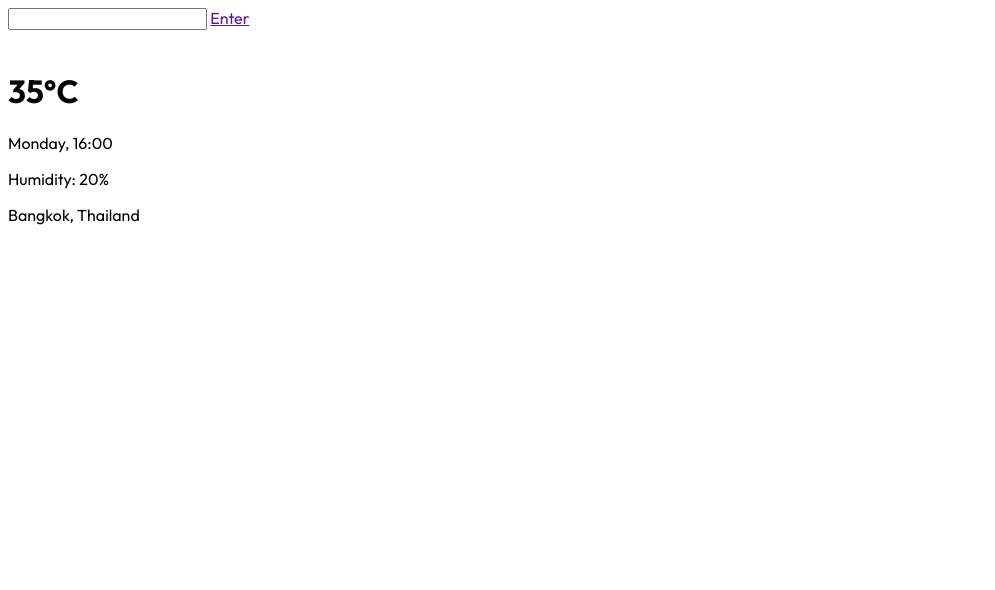
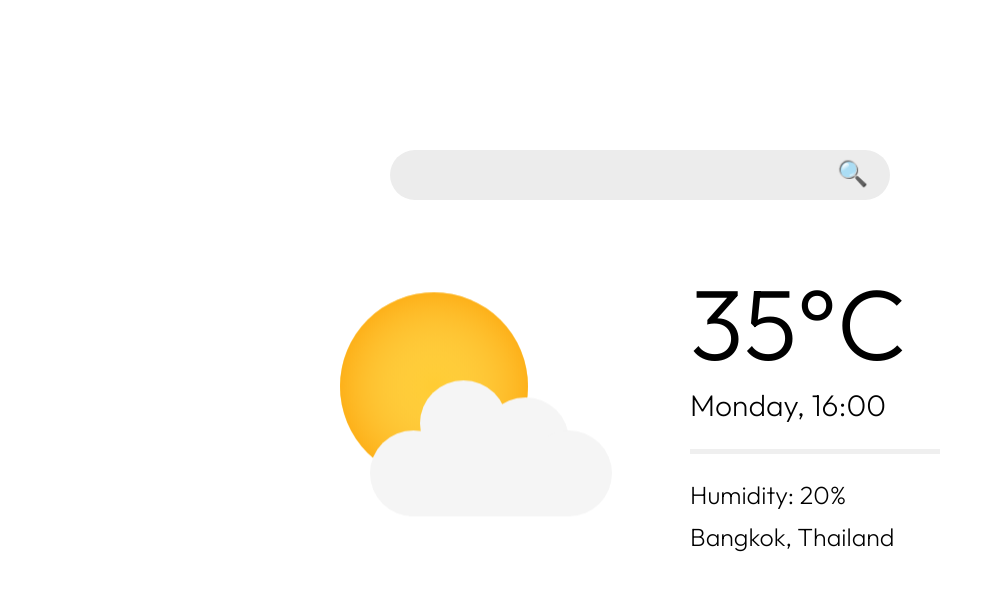
Before and after one commit to Kanaphat4539/Project-Weather-App, a plain HTML site: page frontend/index.html in a window 1280 px wide. Shown: the whole page, without its empty margins (0-995 px from the left). Drawn offline with Linux system fonts and the light colour scheme.

Commit message:
sunny page frontend finished

```diff
--- a/frontend/index.html
+++ b/frontend/index.html
@@ -7,23 +7,29 @@
     <link rel="stylesheet" href="style.css">
 </head>
 <body>
+    <div class="search">
+        <input class="search-bar" type="text">
+        <a class="search-btn" href="">🔍</a>
+    </div>
     <div class="container">
-        <div class="search">
-            <input class="search-bar" type="text">
-            <a class="search-btn" href="">Enter</a>
-        </div>
+
         <div class="content">
             <div class="icon">
-                <img class="sun" src="" alt="">
-                <img class="cloud" src="" alt="">
+                <img id="cloud" src="../img/Cloud.svg" alt="">
+                <img id="sun" src="../img/Sun.svg" alt="">
             </div>
-            <div class="temperature">
-                <h1>35°C</h1>
-                <p class="days">Monday, 16:00</p>
-            </div>
-            <div class="humidity">
-                <p>Humidity: 20%</p>
-                <p>Bangkok, Thailand</p>
+            <div class="right">
+                <div class="temperature">
+                    <h1 id="temp">35°C</h1>
+                    <p id="days">Monday, 16:00</p>
+                </div>
+                <div class="divider">
+                    <div id="divider"></div>
+                </div>
+                <div class="humidity-content">
+                    <p id="humidity">Humidity: 20%</p>
+                    <p id="city" >Bangkok, Thailand</p>
+                </div>
             </div>
         </div>
     </div>
--- a/frontend/style.css
+++ b/frontend/style.css
@@ -3,6 +3,108 @@
 * {
   font-family: "Outfit", sans-serif;
   font-optical-sizing: auto;
-  font-weight: <weight>;
-  font-style: normal;
+  margin: 0;
+  padding: 0;
 }
+
+.search {
+  margin-top: 150px;
+  display: flex;
+  justify-content: center;
+  /*border: 1px solid red;*/
+}
+
+.search-bar {
+  width: 500px;
+  height: 50px;
+  border-radius: 25px;
+  border: none;
+  background-color: #ECECEC;
+}
+
+.search-btn {
+  font-size: 25px;
+  text-decoration: none;
+  position: absolute;
+  margin-left: 425px;
+  margin-top: 7px;
+}
+
+.container {
+  margin-top: 60px;
+  display: flex;
+  justify-content: center;
+}
+
+.icon {
+  /*border: 1px solid red;*/
+  margin-top: 40px;
+  margin-right: 350px;
+}
+
+@keyframes up {
+  0%   { transform: translateY(0); }
+  50% { transform: translateY(-10px); }
+}
+
+@keyframes down {
+  0%   { transform: translateY(0); }
+  50% { transform: translateY(7px); }
+}
+
+#sun {
+  position: absolute;
+  animation: up 3s ease-in-out infinite;
+}
+
+#cloud {
+  position: absolute;
+  margin-top: 75px;
+  margin-left: 30px;
+  z-index: 1;
+  animation: down 3s ease-in-out infinite;
+
+}
+
+.content {
+  /*border: 1px solid red;*/
+  display: flex;
+}
+
+#temp {
+  /*border: 1px solid red;*/
+  font-size: 100px;
+  font-weight: 300;
+}
+
+#days {
+  font-size: 30px;
+  font-weight: 250;
+}
+
+.right {
+  display: grid;
+  /*border: 1px solid red;*/
+}
+
+#divider {
+  margin-top: 25px;
+  display: flex;
+  justify-content: center;
+  align-items: center;
+  width: 250px;
+  height: 5px;
+  background-color: #EFEFEF;
+}
+
+#humidity {
+  margin-top: 25px;
+  font-size: 25px;
+  font-weight: 250;
+}
+
+#city {
+  margin-top: 10px;
+  font-size: 25px;
+  font-weight: 250;
+}
```
Also changed, not shown: img/Cloud.svg (added), img/Sun.svg (added).
